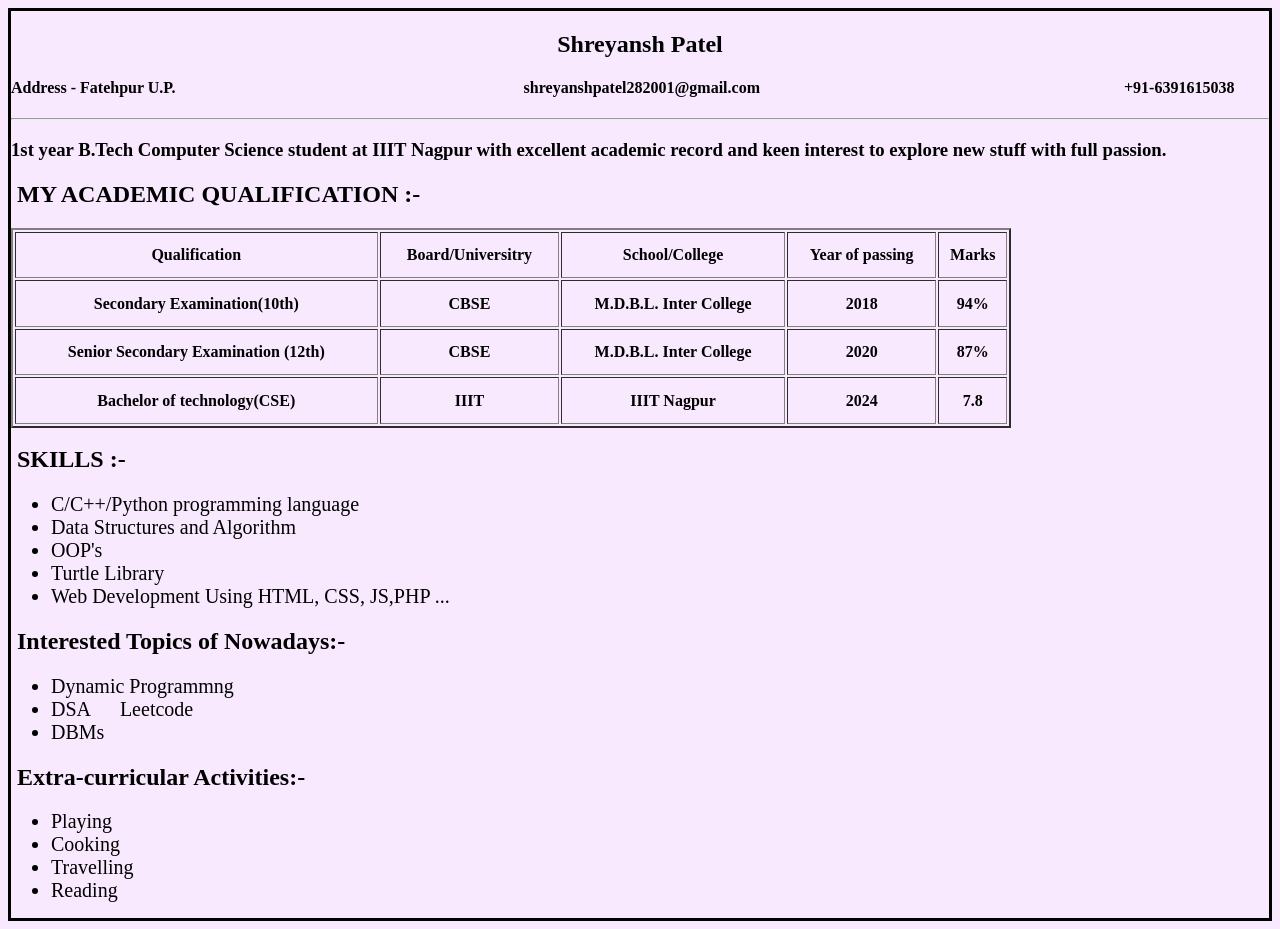
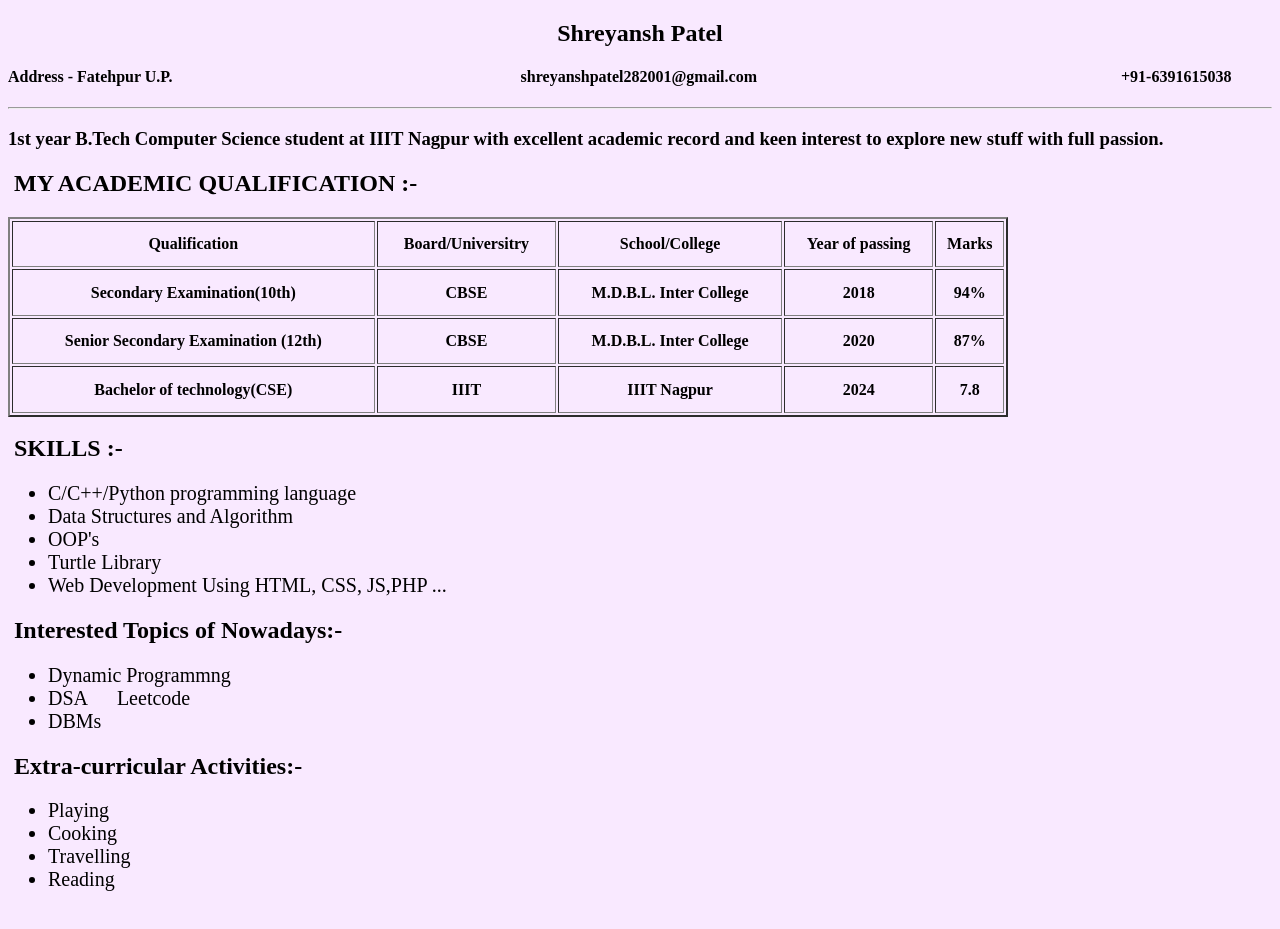
Before and after one commit to shreyansh28801/My-Personal-Profile, a plain HTML site: page MyProfile.html in a window 1280 px wide. After the commit the page ends 907 px from the top, so only its background shows below. Drawn offline with Linux system fonts and the light colour scheme.

Commit message:
Update MyProfile.html

```diff
--- a/MyProfile.html
+++ b/MyProfile.html
@@ -15,7 +15,7 @@
     </style>
 </head>
 
-<body style="border: solid ;">
+<body>
     <center>
         <h2>
             Shreyansh Patel
```
